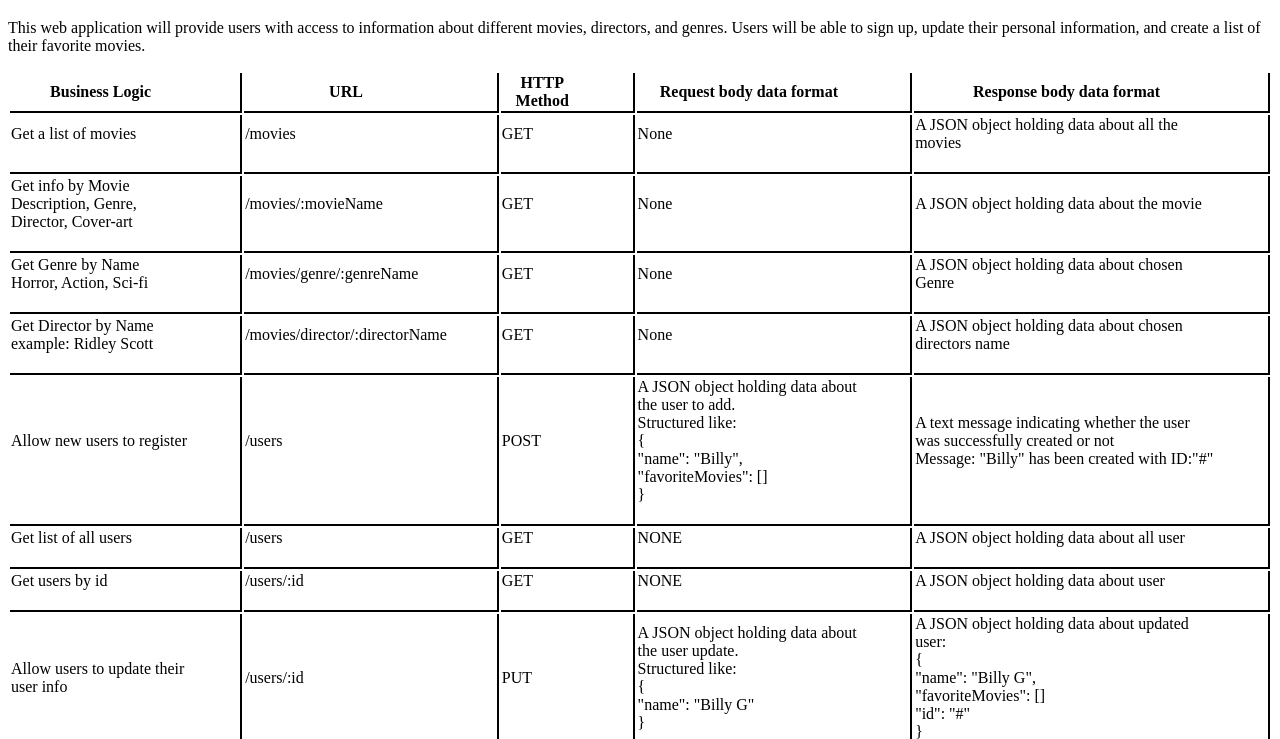
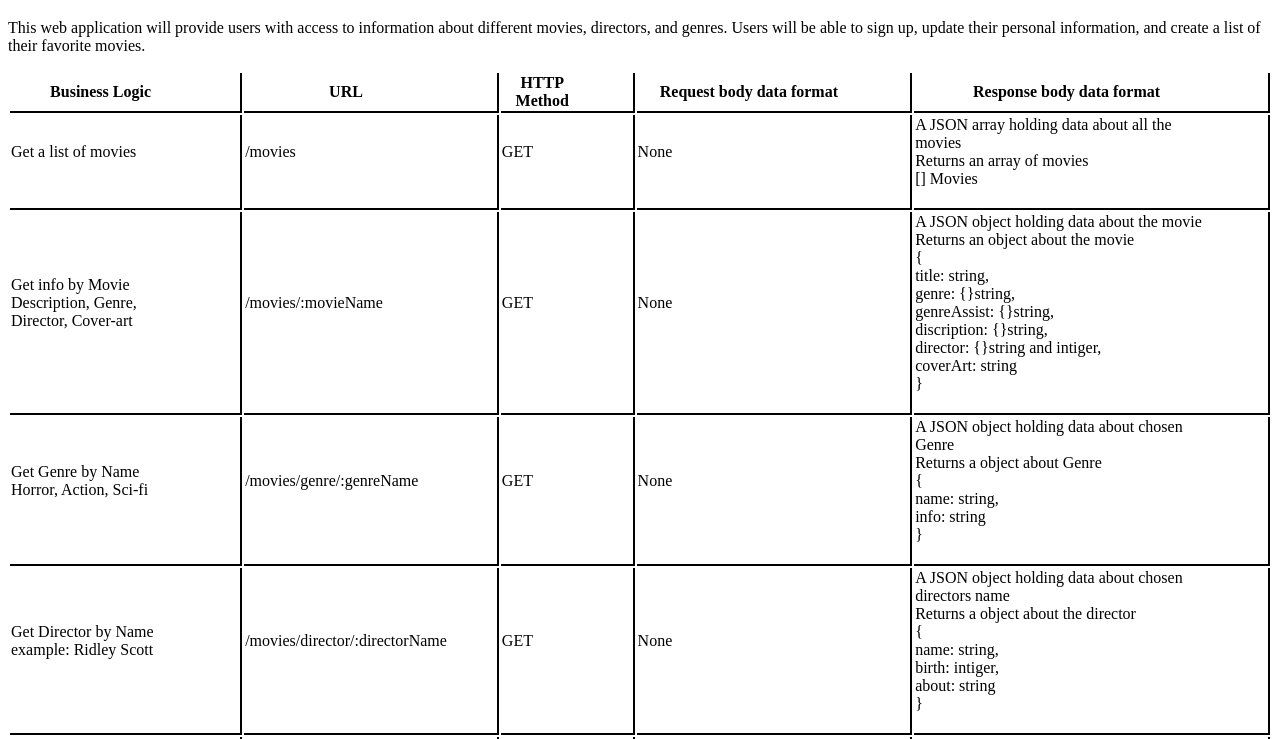
Before and after one commit to vppelli/movie_api, a website: page public/documentation.html in a window 1280 px wide. Shown: the part 61-800 px from the top of the page. Drawn offline with Linux system fonts and the light colour scheme.

Commit message:
Updated documentation.html
Updated the response body data format

```diff
--- a/public/documentation.html
+++ b/public/documentation.html
@@ -36,7 +36,9 @@
                     <td>/movies</td>
                     <td>GET</td>
                     <td>None</td>
-                    <td>A JSON object holding data about all the movies
+                    <td>A JSON array holding data about all the movies<br>
+                        Returns an array of movies<br>
+                        [] Movies
                     </td>
                 </tr>
                 <tr>
@@ -44,7 +46,9 @@
                     <td>/movies/:movieName</td>
                     <td>GET</td>
                     <td>None</td>
-                    <td>A JSON object holding data about the movie
+                    <td>A JSON object holding data about the movie<br>
+                        Returns an object about the movie<br>
+                        {<br>title: string, <br>genre: {}string, <br>genreAssist: {}string, <br>discription: {}string, <br>director: {}string and intiger, <br>coverArt: string<br>}
                     </td>
                 </tr>
                 <tr>
@@ -52,7 +56,9 @@
                     <td>/movies/genre/:genreName</td>
                     <td>GET</td>
                     <td>None</td>
-                    <td>A JSON object holding data about chosen Genre
+                    <td>A JSON object holding data about chosen Genre<br>
+                        Returns a object about Genre<br>
+                        {<br>name: string, <br>info: string<br>}
                     </td>
                 </tr>
                 <tr>
@@ -60,7 +66,9 @@
                     <td>/movies/director/:directorName</td>
                     <td>GET</td>
                     <td>None</td>
-                    <td>A JSON object holding data about chosen directors name
+                    <td>A JSON object holding data about chosen directors name<br>
+                        Returns a object about the director<br>
+                        {<br>name: string, <br>birth: intiger, <br>about: string<br>}
                     </td>
                 </tr>
                 <tr>
@@ -80,7 +88,10 @@
                     <td>GET</td>
                     <td>NONE
                     </td>
-                    <td>A JSON object holding data about all user</td>
+                    <td>A JSON array holding data about all user<br>
+                        Returns an array of Users<br>
+                        [] Users
+                    </td>
                 </tr>
                 <tr>
                     <td>Get users by id</td>
@@ -88,7 +99,10 @@
                     <td>GET</td>
                     <td>NONE
                     </td>
-                    <td>A JSON object holding data about user</td>
+                    <td>A JSON object holding data about user<br>
+                        Returns an object about the user<br>
+                        {<br>name: string,<br>favoriteMovies: []Movie,<br>id: integer<br>}
+                    </td>
                 </tr>
                 <tr>
                     <td>Allow users to update their user info</td>
```
